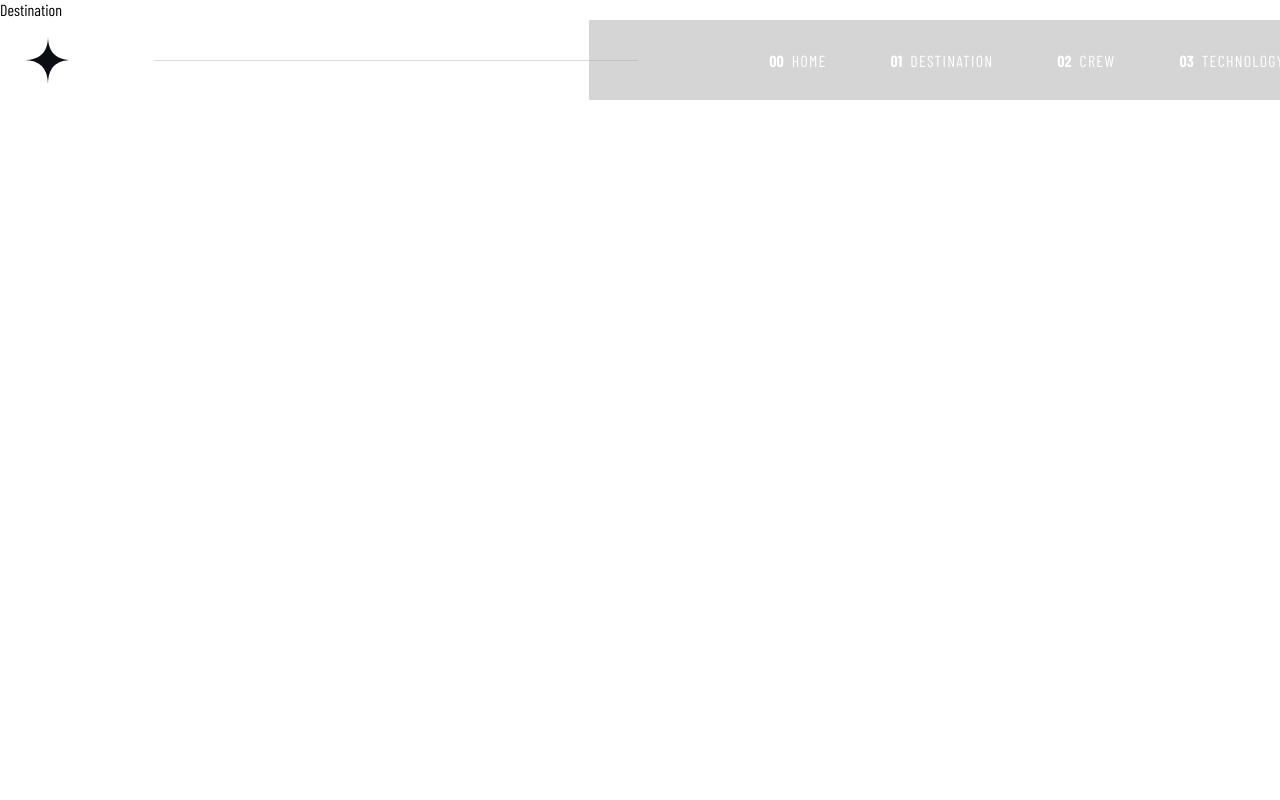
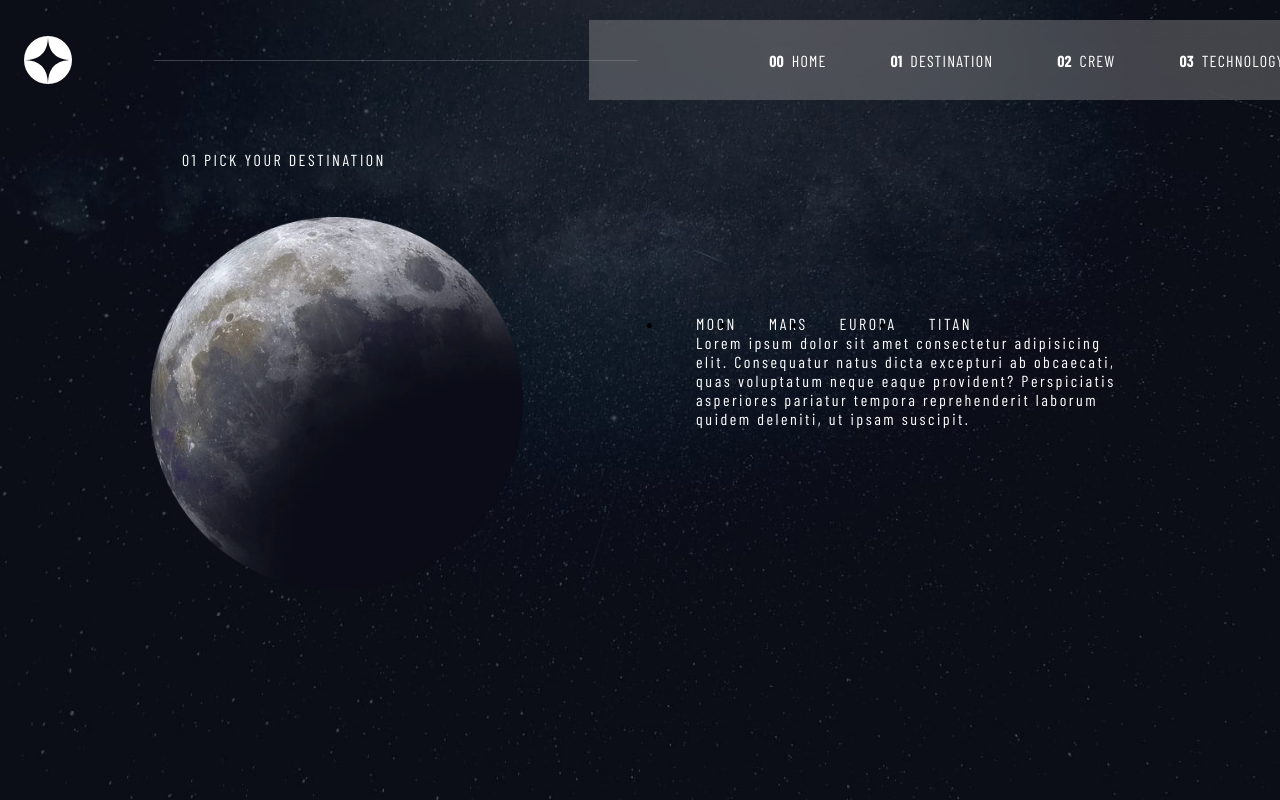
Before and after one commit to Chaitanya-087/space-tourism-multipage, a React (Create React App) app: page /destination in a window 1280 px wide. Built offline with nearby package versions, Linux system fonts and the light colour scheme; the HTML template or start-up script is replaced by a standard one; a web font is replaced by a local one.

Commit message:
destination page

```diff
--- a/src/pages/destination/Desitination.jsx
+++ b/src/pages/destination/Desitination.jsx
@@ -1,9 +1,40 @@
 import React from 'react'
+import './destination.css'
+import moon from '../../assets/destination/image-moon.webp'
 
 const Desitination = () => {
   return (
-    <div>
-      Destination
+    <div className='destContainer'>
+      <div className="destDetails">
+        <div className="image">
+          <p><span>01</span> PICK YOUR DESTINATION</p>
+          <img src={moon} alt="moon" width='80%' height='80%' />
+        </div>
+        <div className="details">
+          <div className="planets">
+            <ul className='list'>
+              <li>
+                <p>MOON</p>
+              </li>
+              <li>
+                <p>MARS</p>
+              </li>
+              <li>
+                <p>EUROPA</p>
+              </li>
+              <li>
+                <p>TITAN</p>
+              </li>
+            </ul>
+          </div>
+          <div className="planetName">
+
+          </div>
+          <div className="planetDetails">
+            <p>Lorem ipsum dolor sit amet consectetur adipisicing elit. Consequatur natus dicta excepturi ab obcaecati, quas voluptatum neque eaque provident? Perspiciatis asperiores pariatur tempora reprehenderit laborum quidem deleniti, ut ipsam suscipit.</p>
+          </div>
+        </div>
+      </div>
     </div>
   )
 }
--- a/src/pages/destination/destination.css
+++ b/src/pages/destination/destination.css
@@ -0,0 +1,50 @@
+.destContainer{
+    min-height: 100vh;
+    background: url(../../assets/destination/background-destination-desktop.jpg);
+    background-position: top left;
+    background-repeat: no-repeat;
+    background-size: cover;
+    position: relative;
+}
+
+p{
+    color: #fff;
+}
+img{
+    margin-top: 3rem;
+}
+
+.destDetails{
+   display: flex;
+   align-items: center;
+   justify-content: center;
+   padding: 150px;
+   flex-direction: row;
+   gap: 3rem;
+}
+
+.image{
+    width: 50%;
+    height: 50%;
+}
+
+.details{
+    width: 50%;
+    height: 50%;
+}
+
+p{
+    color: #fff;
+    padding-left: 2rem;
+    letter-spacing: 2.5px;
+    text-decoration: uppercase;
+}
+
+.list{
+    display: flex;
+    flex-direction: row;
+    text-decoration: none;
+}
+ul li{
+    text-decoration: none;
+}
```
Also changed, not shown: 1 other file (tests, documents, lock files or other folders).
